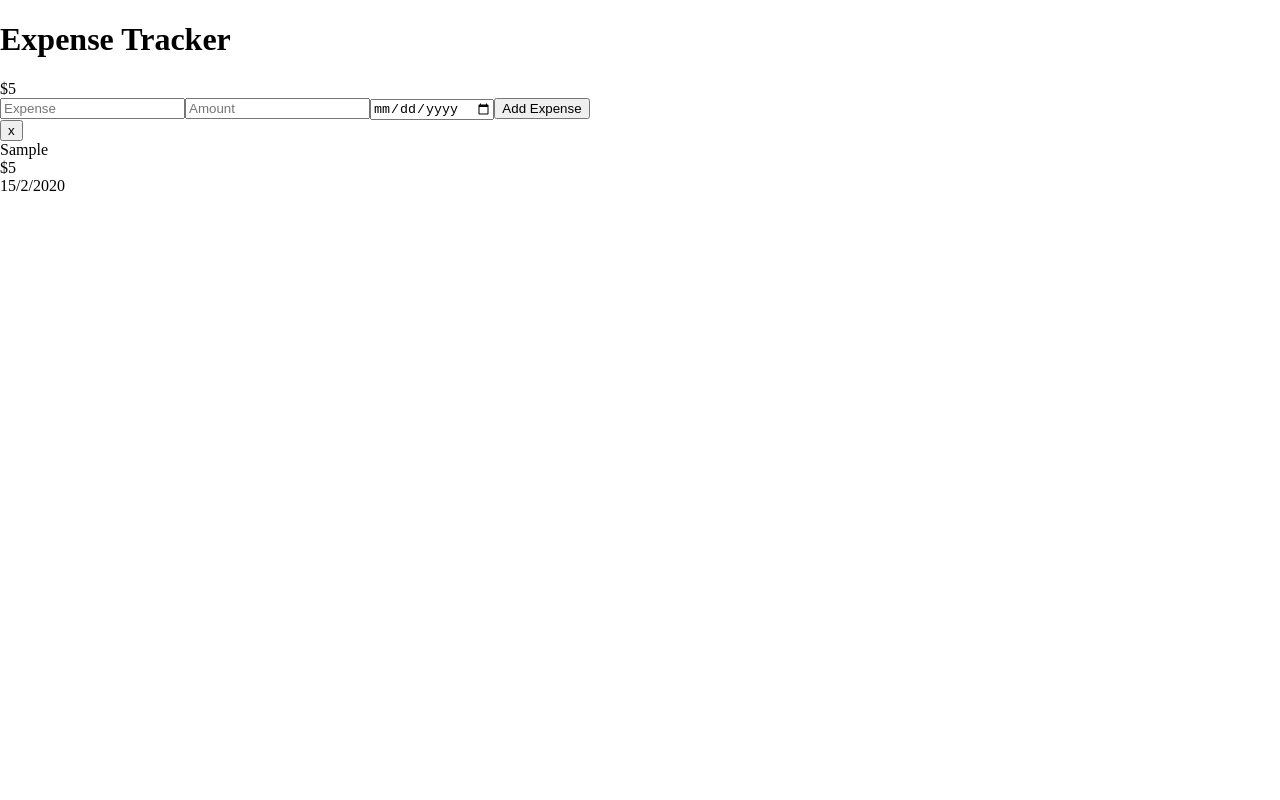
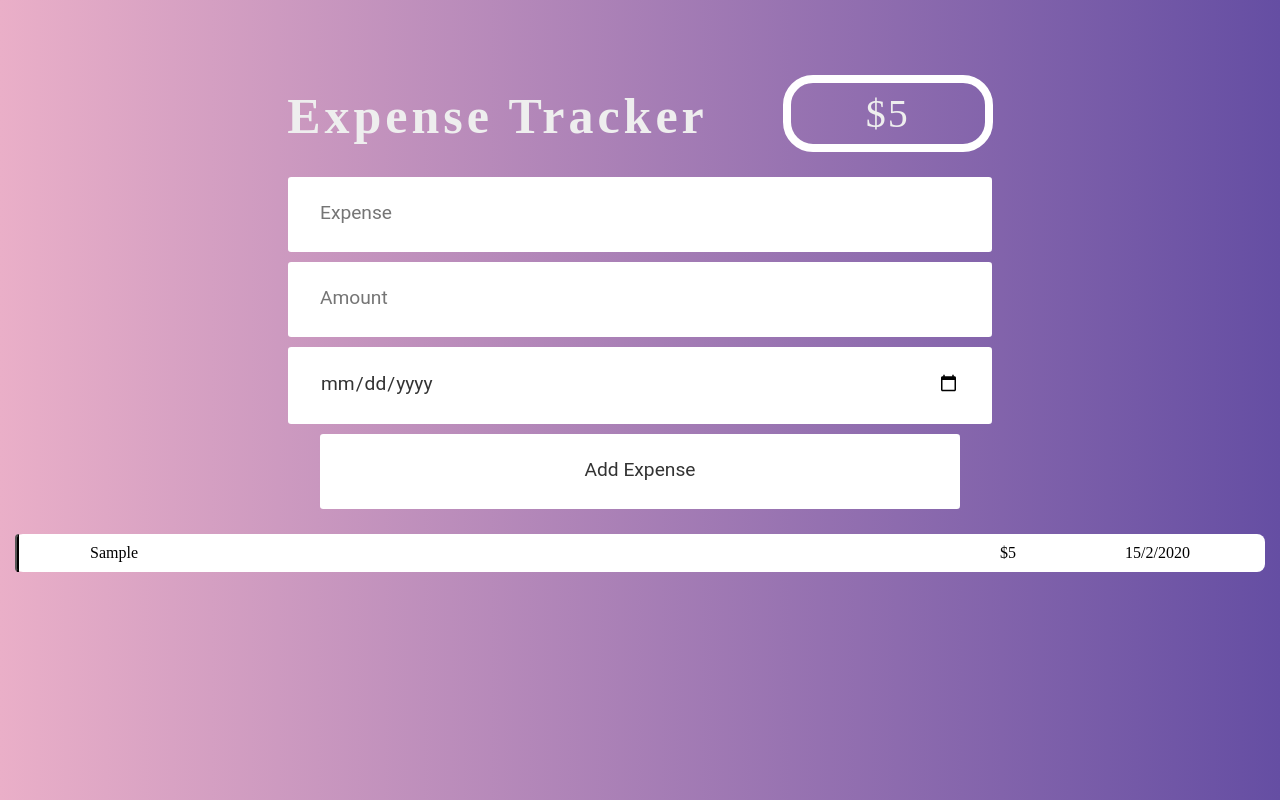
Before and after one commit to ckim77/user-auth-react, a React (Create React App) app: page /expense in a window 1280 px wide. Both pictures are taken after typing "Sample", "5", "2020-01-15" into the empty fields and a click on the input "Add Expense". Built offline with nearby package versions, Linux system fonts and the light colour scheme.

Commit message:
finished expense css, but body is leaking through other components

```diff
--- a/src/components/Expense.css
+++ b/src/components/Expense.css
@@ -0,0 +1,101 @@
+body {
+    background: #eaafc8;
+    background: -webkit-linear-gradient(to right, #eaafc8, #654ea3);
+    background: linear-gradient(to right, #eaafc8, #654ea3);
+    margin: 0;
+    padding: 0;
+    box-sizing: border-box;
+  }
+
+  .expense-title {
+    text-align: center;
+    margin-bottom: 1rem;
+    margin-top: 5rem;
+    color: #eee;
+    letter-spacing: 0.08em;
+    font-size: 50px;
+  }
+
+  .total-expense {
+    color: #eee;
+    text-align: center;
+    font-size: 2.5rem;
+    border: 0.5rem solid white;
+    border-radius: 30px;
+    width: 180px;
+    margin-top: 75px;
+    margin-left: 75px;
+    margin-bottom: 15px;
+    padding: 7px;
+    letter-spacing: 0.05em;
+  }
+
+  .expense-header {
+    display: flex;
+    justify-content: center;
+    align-items: center;
+  }
+
+  .form-inner input {
+    font-family: 'Roboto', sans-serif;
+    color: #333;
+    font-size: 1.2rem;
+      margin: 10px auto;
+    padding: 1.5rem 2rem;
+    border-radius: 0.2rem;
+    background-color: rgb(255, 255, 255);
+    border: none;
+    width: 50%;
+    display: block;
+    border-bottom: 0.3rem solid transparent;
+    transition: all 0.3s;
+  }
+
+  .expense-list {
+      padding: 15px;
+  }
+
+  .expense-list .expense-item {
+      position: relative;
+      padding: 10px 15px;
+      background-color: #FFF;
+      border-radius: 8px;
+      margin-bottom: 15px;
+      display: flex;
+      transition: 0.4s;
+      padding-left: 75px;
+  }
+
+  .expense-list .expense-item .remove-item {
+      position: absolute;
+      width: 0;
+      top: 0;
+      left: 0;
+      bottom: 0;
+      overflow: hidden;
+
+      cursor: pointer;
+      display: block;
+      color: black;
+      font-weight: 600;
+      border-radius: 8px 0px 0px 8px;
+      transition: 0.2s;
+    margin: 0;
+    padding: 0;
+  }
+
+  .expense-list .expense-item:hover .remove-item {
+      width: 50px;
+  }
+
+  .expense-list .expense-item .desc {
+      flex: 1 1 100%;
+  }
+
+  .expense-list .expense-item .price,
+  .expense-list .expense-item .date {
+      min-width: 125px;
+  }
+  .expense-list .expense-item:hover {
+      box-shadow: 0px 0px 6px rgba(0,0,0,0.1);
+  }
--- a/src/components/ExpenseItem.js
+++ b/src/components/ExpenseItem.js
@@ -11,12 +11,14 @@
   }
 
   return (
+    <div className = "expense">
     <div className="expense-item">
       <button className="remove-item" onClick={() => removeHandle(index)}>x</button>
       <div className="desc" required>{expense.desc}</div>
       <div className="price" required>${expense.price}</div>
       <div className="date">{day + "/" + month + "/" + year}</div>
     </div>
+    </div>
   )
 }
 
--- a/src/components/ExpenseList.js
+++ b/src/components/ExpenseList.js
@@ -13,6 +13,7 @@
   }
 
   return (
+    <div className = "expense">
     <div className="expense-list">
       {
         expense.sort(sortByDate).map((value, index) => (
@@ -25,6 +26,7 @@
         ))
       }
     </div>
+    </div>
   )
 }
 
--- a/src/components/Header.js
+++ b/src/components/Header.js
@@ -1,8 +1,8 @@
 import React from 'react';
 
 function Header({totalExpense}) {
-  return <header>
-      <h1>Expense Tracker</h1>
+  return <header className="expense-header">
+      <h1 className="expense-title">Expense Tracker</h1>
       <div className="total-expense">${totalExpense}</div>
   </header>;
 }
```
